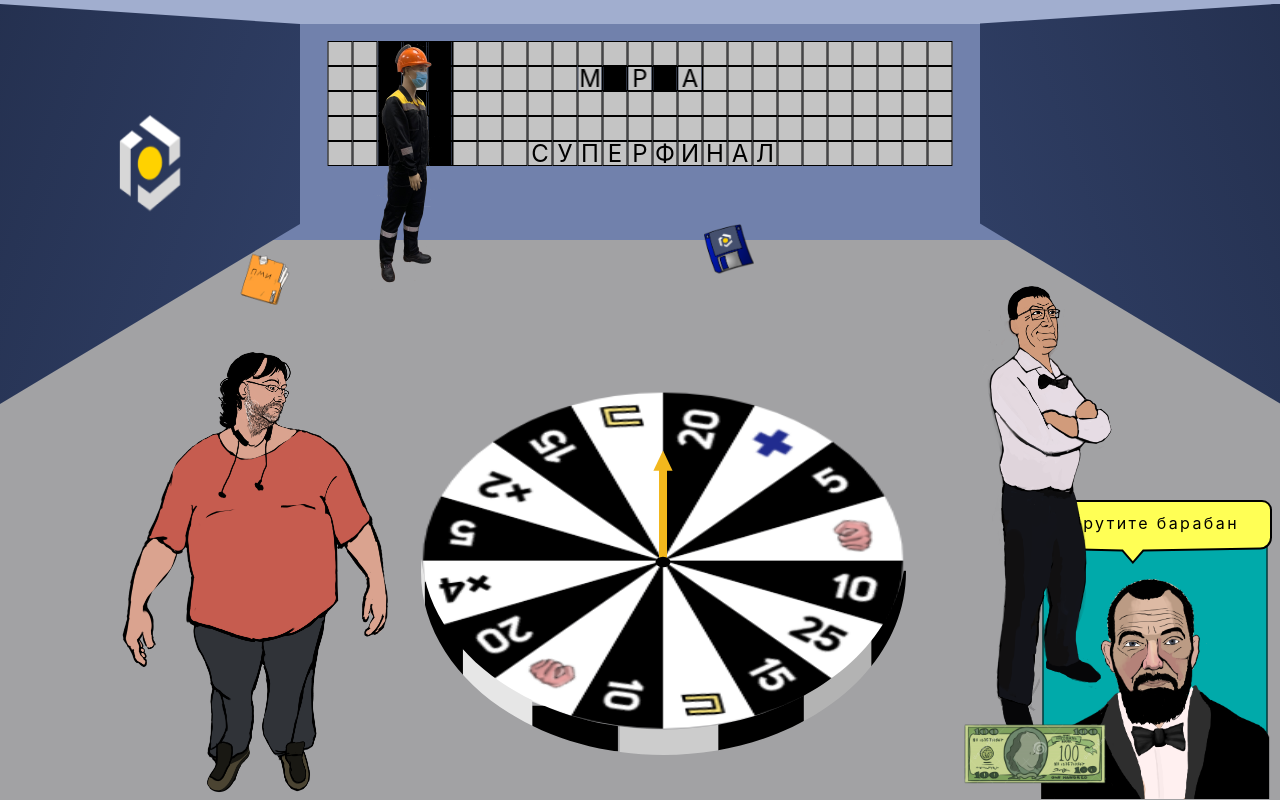
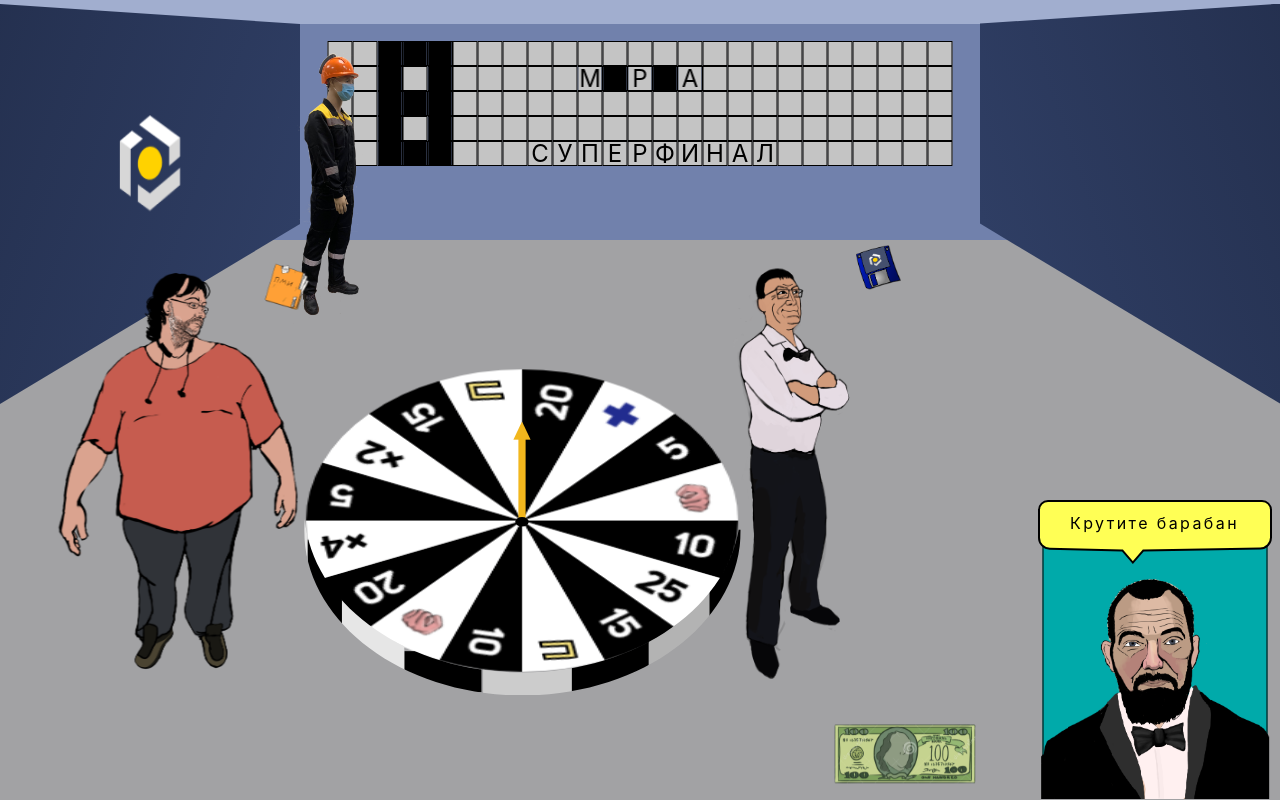
Before and after one commit to BF3riko/mart, a React (Create React App) app: page / in a window 1280 px wide. Built offline with nearby package versions, Linux system fonts and the light colour scheme.

Commit message:
Адаптив

```diff
--- a/src/component/Character/Character.jsx
+++ b/src/component/Character/Character.jsx
@@ -1,6 +1,8 @@
 import React, { useState, useEffect, useMemo } from "react";
 
-import { character } from "./css/style.module.css";
+import cn from 'classnames';
+
+import Style from "./css/style.module.css";
 
 const Character = ({
   posX,
@@ -15,6 +17,13 @@ const Character = ({
   transitionTime = 0.5,
   noBack,
   children,
+  money,
+  fedor,
+  small,
+  big,
+  ilgiz,
+  bigMoney,
+  kuklev,
 }) => {
   const [pos, setPos] = useState({
     left: posX,
@@ -54,14 +63,24 @@ const Character = ({
         width: `${width}`,
       });
     }
-  }, [posEndX, posEndY, isAnimated]);
+  }, [posEndX, posEndY, isAnimated, money, fedor, small, big, ilgiz, bigMoney, kuklev,]);
 
   const onTransitionEnd = () => {
     !noBack && setPos({ left: posX, top: posY });
   };
 
+  const positionClassee = cn(Style.character, {
+    [Style.positionMoney]: money,
+    [Style.fedor]: fedor,
+    [Style.small]: fedor ? false : small,
+    [Style.big]: fedor ? false : big,
+    [Style.ilgizPos]: ilgiz,
+    [Style.bigMoney]: bigMoney,
+    [Style.kuklev]: kuklev,
+  })
+
   return (
-    <div className={character} style={style} onTransitionEnd={onTransitionEnd}>
+    <div className={positionClassee} style={style} onTransitionEnd={onTransitionEnd}>
       {children}
     </div>
   );
--- a/src/component/Character/css/style.module.css
+++ b/src/component/Character/css/style.module.css
@@ -5,3 +5,66 @@
   background-repeat: no-repeat;
   background-size: cover;
 }
+
+
+.positionMoney {
+  bottom: 0;
+  right: 300px;
+}
+
+.fedor {
+  top: 5%;
+  left: 28%;
+  height: 250px;
+  width: 180px;
+}
+
+@media (min-width: 1922px) {
+  .big {
+    transform: scale(1.6);
+    top: 25% !important;
+  }
+
+  .bigMoney {
+    transform: scale(1.6);
+    bottom: 5%;
+    right: 20%;
+  }
+
+  .ilgizPos {
+    left: 80% !important;
+  }
+
+  .kuklev {
+    top: 20% !important;
+  }
+
+  .fedor {
+    top: calc(75px + 35 * (100vw - 1922px) / 638);
+    left: calc(500px + (-50) * (100vw - 1922px) / 638);
+    height: calc(330px + 260 * (100vw - 1922px) / 638);
+    width: calc(200px + 30 * (100vw - 1922px) / 638);
+    /* width: 250px; */
+  }
+}
+
+
+@media (max-width: 1918px) {
+  .small {
+    transform: scale(0.9);
+  }
+
+  .ilgizPos {
+    left: 100% !important;
+  }
+
+  .kuklev {
+    left: 0 !important;
+  }
+
+  .fedor {
+    transform: scale(1.1);
+    top: calc(80px + 120 * (100vw - 1366px) / 552);
+    left: calc(320px + 210 * (100vw - 1366px) / 552);
+  }
+}
--- a/src/component/Scene/Scene.jsx
+++ b/src/component/Scene/Scene.jsx
@@ -216,31 +216,15 @@ class Scene extends Component {
 
         <Floor />
         <Character
-          posX={28}
-          posY={5}
-          width={180}
-          height={250}
+          // posX={28}
+          // posY={5}
+          // width={180}
+          // height={250}
           scaleEnd={1}
           bg={ch_fedor}
+          fedor={true}
         />
 
-        <Character
-          posX={55}
-          posY={28}
-          width={50}
-          height={50}
-          scaleEnd={1}
-          bg={ch_disk}
-        />
-
-        <Character
-          posX={17}
-          posY={29}
-          width={90}
-          height={90}
-          scaleEnd={1}
-          bg={ch_papers}
-        />
         <div className={Style.wrapper}>
           <div className={Style.persContainer}>
             <Winwheel
@@ -248,16 +232,30 @@ class Scene extends Component {
               sendResult={this.sendResult}
               isEnabled={this.state.phase === phases.START}
               className={Style.winwheel}
+              small={true}
+              big={true}
             />
 
             <Character
               posX={-10}
-              posY={10}
+              posY={0}
               width={350}
               height={600}
               scaleEnd={1}
               bg={bg_kuklev}
-            />
+              small={true}
+              big={true}
+              kuklev={true}
+            >
+              <Character
+                posX={60}
+                posY={10}
+                width={90}
+                height={90}
+                scaleEnd={1}
+                bg={ch_papers}
+              />
+            </Character>
 
             <Character
               posX={120}
@@ -270,7 +268,19 @@ class Scene extends Component {
               bg={bg_ilgiz}
               transitionTime={0.2}
               isAnimated={this.state.phase === phases.KICK}
-            />
+              small={true}
+              big={true}
+              ilgiz={true}
+            >
+              <Character
+                posX={55}
+                posY={0}
+                width={50}
+                height={50}
+                scaleEnd={1}
+                bg={ch_disk}
+              />
+            </Character>
           </div>
         </div>
         <RandomedCharacter
@@ -286,15 +296,17 @@ class Scene extends Component {
           noBack
           isAnimated={this.state.phase === phases.END}
         />
-        <Window text={this.state.text} zIndexWin={this.state.win ? 2000 : 12} />
+        <Window text={this.state.text} zIndexWin={this.state.win ? 2000 : 12} big={true} />
 
         <Character
-          posX={75}
-          posY={90}
+          // posX={75}
+          // posY={90}
           width={150}
           height={80}
           scaleEnd={1}
           bg={ch_money2}
+          money={true}
+          bigMoney={true}
         />
       </div>
     );
--- a/src/component/Scene/css/style.module.css
+++ b/src/component/Scene/css/style.module.css
@@ -17,18 +17,6 @@
   overflow: hidden;
 
   background: linear-gradient(0deg, #7181ac, #7181ac), #7181ac;
-}
-
-.winwheel {
-  position: absolute;
-  top: 60%;
-  left: 14%;
-  z-index: 10;
-
-  width: 800px;
-  height: 800px;
-
-  transform: translateY(-50%);
 }
 
 .container {
@@ -59,3 +47,18 @@
   width: 600px;
   height: 600px;
 }
+
+
+@media (max-width: 1918px) {
+  .wrapper {
+    top: 20%;
+    left: 3%;
+  }
+}
+
+@media (min-width: 1922px) {
+  .wrapper {
+    width: 1120px;
+    height: 1120px;
+  }
+}
--- a/src/component/Window/Window.jsx
+++ b/src/component/Window/Window.jsx
@@ -1,5 +1,7 @@
 import React, { Component } from "react";
 import Rectangle from "../../icons/Rectangle";
+
+import cn from 'classnames';
 
 import Style from "./css/style.module.css";
 
@@ -7,6 +9,10 @@ import Img from "../../img/Zarubin.png";
 
 class Window extends Component {
   render() {
+    const windowClasses = cn(Style.window, {
+      [Style.big]: this.props.big,
+    })
+
     return (
       <div className={Style.window} style={{zIndex: this.props.zIndexWin}}>
         <div className={Style.container}>
--- a/src/component/Window/css/style.module.css
+++ b/src/component/Window/css/style.module.css
@@ -72,3 +72,12 @@
 
   transform: translateX(-50%);
 }
+
+
+@media (min-width: 1922px) {
+  .window {
+    transform: scale(1.5);
+    right: 60px;
+    bottom: 100px;
+  }
+}
--- a/src/component/Winwheel2/Winwheel.jsx
+++ b/src/component/Winwheel2/Winwheel.jsx
@@ -1,4 +1,6 @@
 import React, { Component, createRef } from "react";
+
+import cn from 'classnames';
 
 import Style from "./css/style.module.css";
 
@@ -47,10 +49,6 @@ class Winwheel extends Component {
   };
 
   refWheel = createRef();
-
-  constructor(props) {
-    super(props);
-  }
 
   colorSymbol = (color) => {
     const white = "#FFFFFF";
@@ -237,8 +235,13 @@ class Winwheel extends Component {
   };
 
   render() {
+    const winWheelclasses = cn(Style.winwheel, {
+      [Style.small]: this.props.small,
+      [Style.big]: this.props.big,
+    })
+
     return (
-      <div className={this.props.className} onClick={this.spin}>
+      <div className={winWheelclasses} onClick={this.spin}>
         <div className={Style.wrapper}>
           <div className={Style.arrow}>
             <div className={Style.wrArrow}>
--- a/src/component/Winwheel2/css/style.module.css
+++ b/src/component/Winwheel2/css/style.module.css
@@ -1,3 +1,16 @@
+.winwheel {
+  position: absolute;
+  top: 60%;
+  left: 14%;
+  z-index: 10;
+
+  width: 800px;
+  height: 800px;
+
+  transform: translateY(-50%);
+}
+
+
 .wrapper {
   transform: scale(1, 0.7);
 }
@@ -106,3 +119,16 @@
   transform: translate(-50%, -50%);
   background-color: black;
 }
+
+
+@media (min-width: 1922px) {
+  .big {
+    transform: translateY(-50%) scale(1.4);
+  }
+}
+
+@media (max-width: 1918px) {
+  .small {
+    transform: translateY(-50%) scale(0.9);
+  }
+}
```
Also changed, not shown: 1 other file (tests, documents, lock files or other folders).
